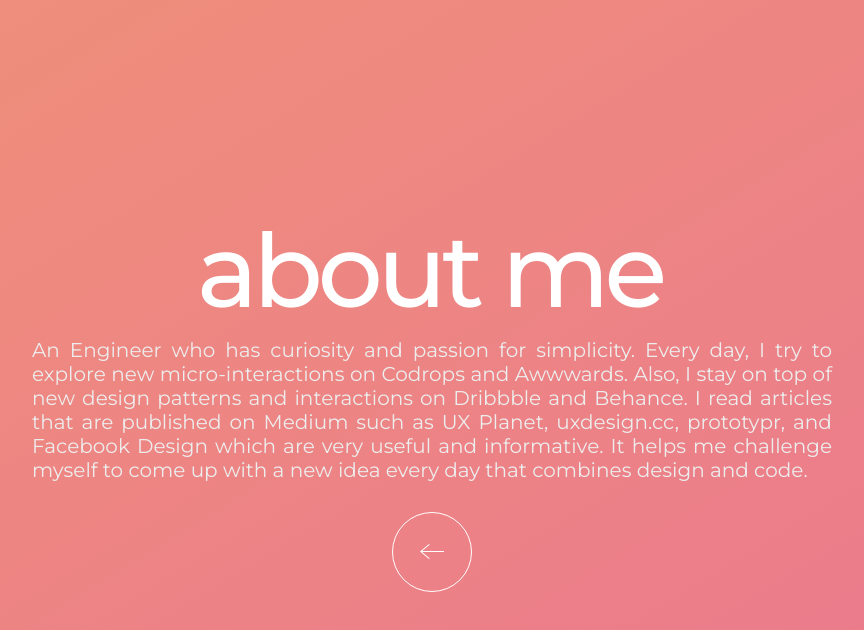
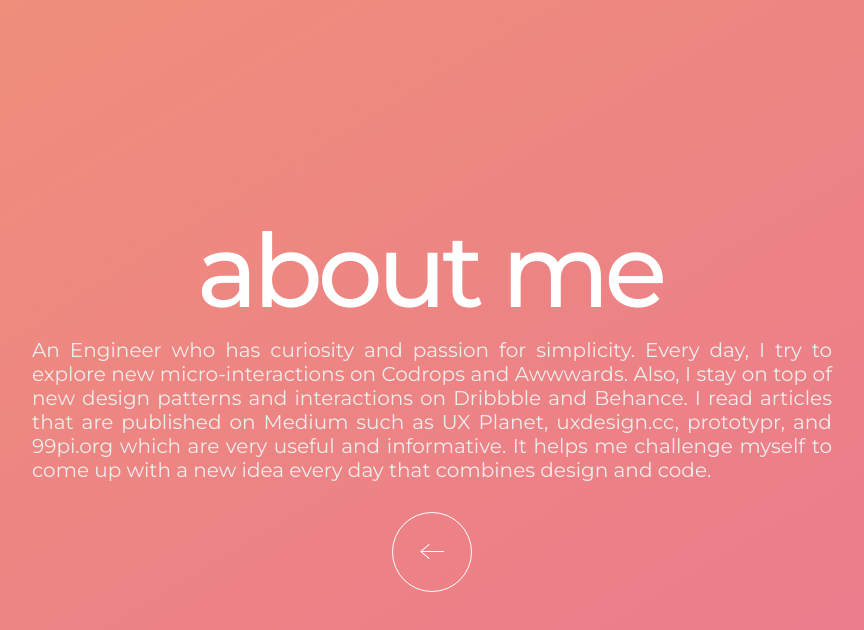
Before and after one commit to Yuvraj96/Portfolio, a plain HTML site: page index.html in a window 1280 px wide. Both pictures are taken after a click on the link "aboutme". Shown: the whole page, without its empty margins (208-1072 px from the left). Drawn offline with Linux system fonts and the light colour scheme.

Commit message:
updated about content

```diff
--- a/index.html
+++ b/index.html
@@ -118,7 +118,7 @@
 			<div class="content--reveal">
 				<div class="content__inner">
 					<h2 class="content__title content__center">About Me</h2>
-					<div class="content__subtitle">An Engineer who has curiosity and passion for simplicity. Every day, I try to explore new micro-interactions on Codrops and Awwwards. Also, I stay on top of new design patterns and interactions on Dribbble and Behance. I read articles that are published on Medium such as UX Planet, uxdesign.cc, prototypr, and Facebook Design which are very useful and informative. It helps me challenge myself to come up with a new idea every day that combines design and code.</div>
+					<div class="content__subtitle">An Engineer who has curiosity and passion for simplicity. Every day, I try to explore new micro-interactions on Codrops and Awwwards. Also, I stay on top of new design patterns and interactions on Dribbble and Behance. I read articles that are published on Medium such as UX Planet, uxdesign.cc, prototypr, and 99pi.org which are very useful and informative. It helps me challenge myself to come up with a new idea every day that combines design and code.</div>
 				</div>
 				<div class="content__inner">
 					<h2 class="content__title content__center">Experience</h2>
```
